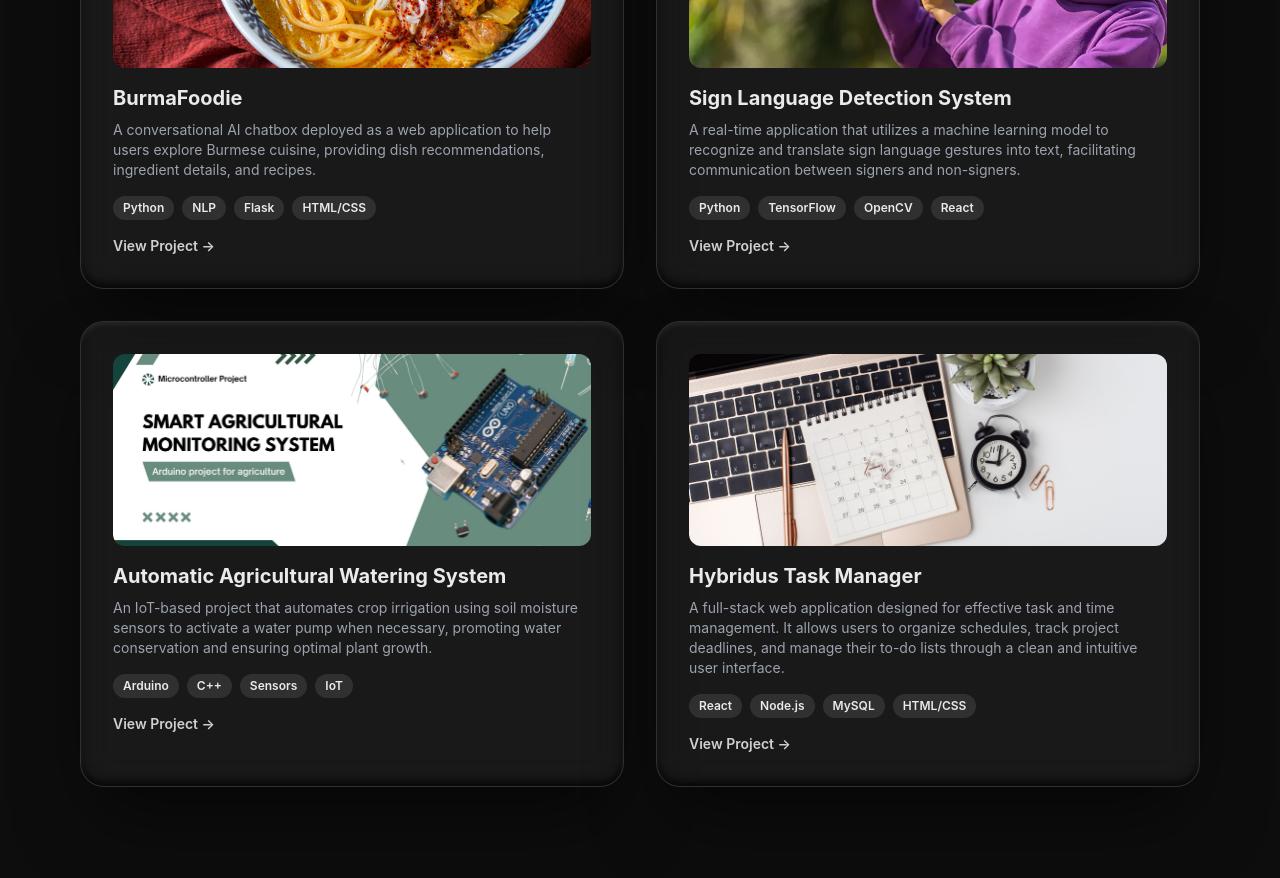
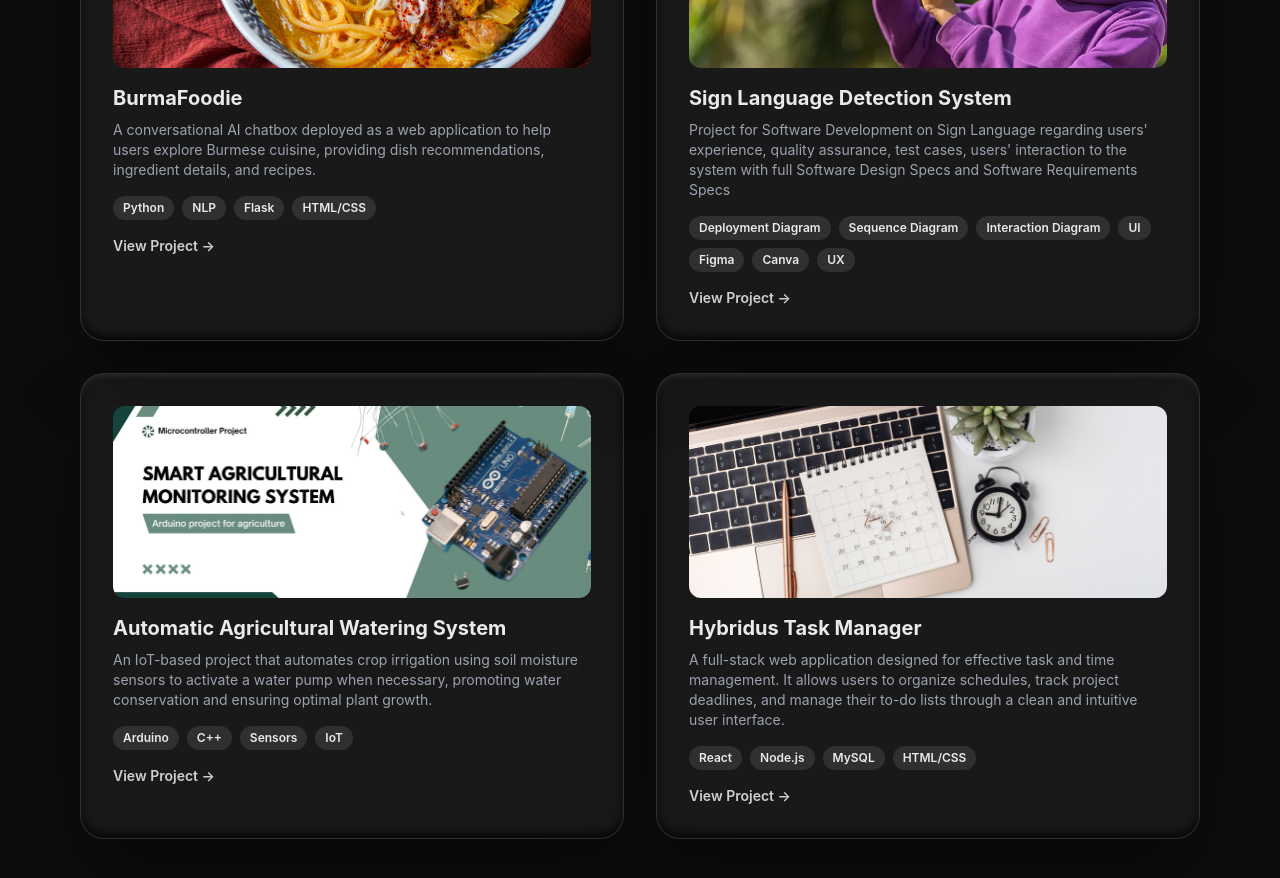
Before and after one commit to akmiinn/AungKyaw, a React (Vite) app: page / in a window 1280 px wide. Shown: the part 3760-4638 px from the top of the page. Built offline with nearby package versions, Linux system fonts and the light colour scheme.

Commit message:
Update Projects.tsx

```diff
--- a/components/Projects.tsx
+++ b/components/Projects.tsx
@@ -12,9 +12,9 @@ const projects = [
     },
     {
         title: "Sign Language Detection System",
-        description: "A real-time application that utilizes a machine learning model to recognize and translate sign language gestures into text, facilitating communication between signers and non-signers.",
+        description: "Project for Software Development on Sign Language regarding users' experience, quality assurance, test cases, users' interaction to the system with full Software Design Specs and Software Requirements Specs",
         image: "/signlanguage.jpg",
-        tags: ["Python", "TensorFlow", "OpenCV", "React"],
+        tags: ["Deployment Diagram", "Sequence Diagram", "Interaction Diagram", "UI", "Figma", "Canva", "UX"],
         link: "https://www.figma.com/proto/nNQhZR8XsbvQq85z95Lf9f/SE?node-id=757-3963&viewport=454%2C669%2C0.27&t=DjwGBoRZyc5fpLmB-0&scaling=min-zoom&content-scaling=fixed&starting-point-node-id=757%3A3963&show-proto-sidebar=1",
     },
     {
```
